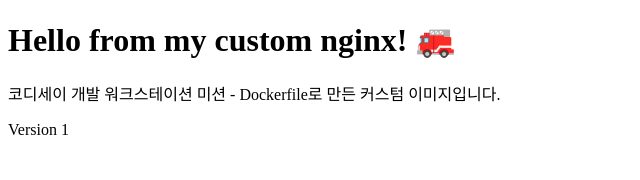
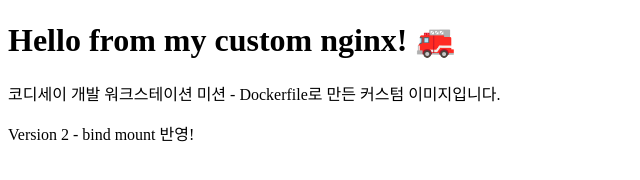
Before and after one commit to DoSquatBro/codyssey-workstation, a plain HTML site: page app/index.html in a window 1280 px wide. Shown: the whole page, without its empty margins (0-640 px from the left). Drawn offline with Linux system fonts and the light colour scheme.

```diff
--- a/app/index.html
+++ b/app/index.html
@@ -7,6 +7,6 @@
 <body>
   <h1>Hello from my custom nginx! 🚒</h1>
   <p>코디세이 개발 워크스테이션 미션 - Dockerfile로 만든 커스텀 이미지입니다.</p>
-  <p>Version 1</p>
+  <p>Version 2 - bind mount 반영!</p>
 </body>
 </html>
```
